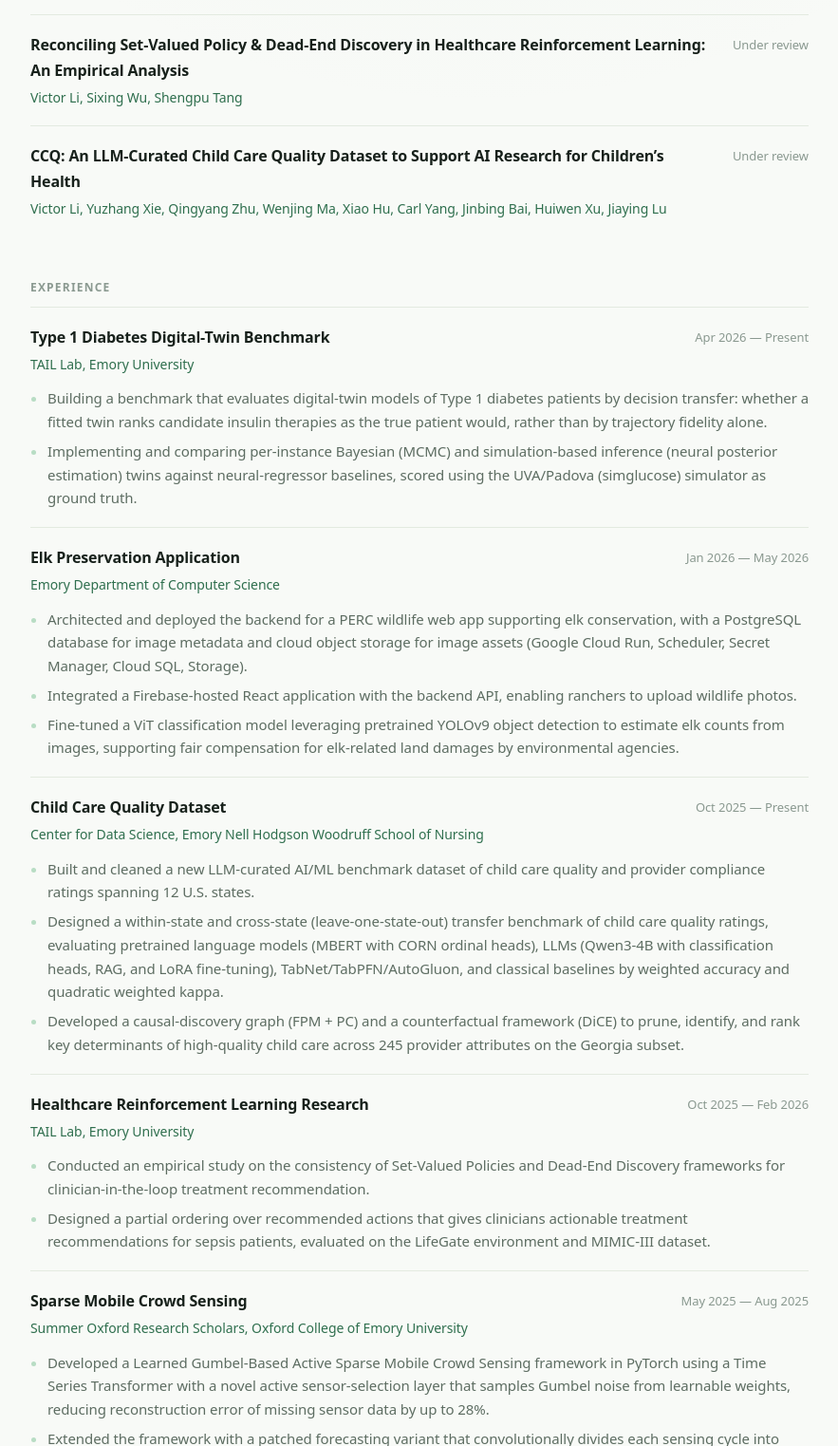
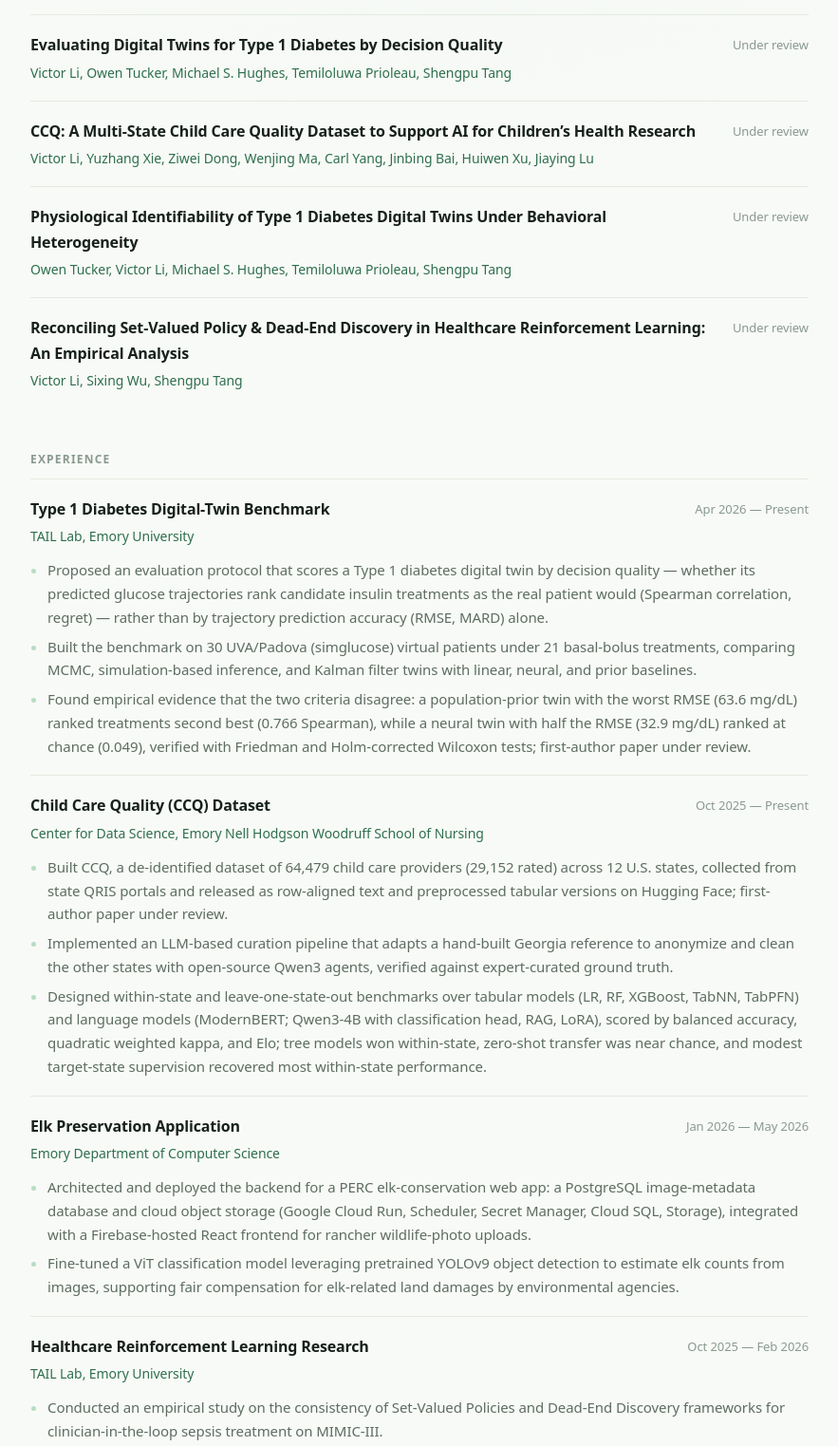
Before and after one commit to Veeeeeee7/Personal-Website, an Astro site: page /cv in a window 1280 px wide. Shown: the part 889-2412 px from the top of the page at 95% size, without its empty margins (136-1019 px from the left). Built offline with nearby package versions, Linux system fonts and the light colour scheme; Astro itself is replaced by a stand-in of ours.

Commit message:
Update site

```diff
--- a/src/data/activity.ts
+++ b/src/data/activity.ts
@@ -11,11 +11,11 @@
     {
         date: "Apr 2026 —",
         title: "Type 1 diabetes digital-twin benchmark",
-        text: "A benchmark that scores digital twins of Type 1 diabetes patients by decision transfer: whether a fitted twin ranks candidate insulin therapies the way the real patient would, rather than by trajectory fidelity alone. Comparing per-instance Bayesian (MCMC) and simulation-based inference twins against neural-regressor baselines, with the UVA/Padova simulator as ground truth.",
+        text: "A benchmark that scores digital twins of Type 1 diabetes patients by decision quality: whether a fitted twin ranks candidate insulin treatments the way the real patient would, rather than by trajectory error alone. Built on 30 UVA/Padova virtual patients under 21 basal-bolus treatments, comparing MCMC, simulation-based inference, and Kalman filter twins against linear, neural, and population-prior baselines. The two criteria disagree: the worst-RMSE twin ranked treatments second best, while a twin with half the RMSE ranked at chance. Two papers submitted to the Sim2Science workshop at NeurIPS 2026.",
     },
     {
         date: "Oct 2025 —",
         title: "Child care quality dataset",
-        text: "A new LLM-curated AI/ML benchmark dataset of child care quality and provider compliance ratings spanning 12 U.S. states, with a within-state and leave-one-state-out transfer benchmark over pretrained language models, LLMs, and tabular baselines. Also building a causal discovery graph via FPM and PC, with a DiCE counterfactual framework to rank the key determinants of quality across 245 provider attributes on the Georgia subset.",
+        text: "CCQ, a de-identified dataset of 64,479 child care providers across 12 U.S. states, collected from state QRIS portals and released on Hugging Face as row-aligned text and preprocessed tabular versions. An LLM curation pipeline adapts a hand-built Georgia reference to anonymize and clean the remaining states with open-source Qwen3 agents, and within-state and leave-one-state-out benchmarks pit tabular models against language models: trees win within-state, zero-shot transfer lands near chance, and modest target-state supervision recovers most of the gap.",
     },
 ];
--- a/src/data/highlights.ts
+++ b/src/data/highlights.ts
@@ -13,17 +13,31 @@
 // Titles, author lists, and DOIs verified against Crossref.
 export const highlights: Highlight[] = [
     {
+        title: "Evaluating Digital Twins for Type 1 Diabetes by Decision Quality",
+        authors:
+            "Victor Li, Owen Tucker, Michael S. Hughes, Temiloluwa Prioleau, Shengpu Tang",
+        meta: "Under review",
+        blurb: "An evaluation protocol that scores a Type 1 diabetes digital twin by whether its glucose trajectories rank candidate insulin treatments as the real patient would, not by trajectory error alone. On 30 UVA/Padova virtual patients under 21 treatments, the two criteria disagree: the worst-RMSE twin ranks second best, and a twin with half the RMSE ranks at chance.",
+    },
+    {
+        title: "CCQ: A Multi-State Child Care Quality Dataset to Support AI for Children’s Health Research",
+        authors:
+            "Victor Li, Yuzhang Xie, Ziwei Dong, Wenjing Ma, Carl Yang, Jinbing Bai, Huiwen Xu, Jiaying Lu",
+        meta: "Under review",
+        blurb: "A de-identified dataset of 64,479 child care providers across 12 U.S. states, curated from state QRIS portals by an LLM pipeline and released on Hugging Face, with within-state and leave-one-state-out benchmarks over tabular models and language models.",
+    },
+    {
+        title: "Physiological Identifiability of Type 1 Diabetes Digital Twins Under Behavioral Heterogeneity",
+        authors:
+            "Owen Tucker, Victor Li, Michael S. Hughes, Temiloluwa Prioleau, Shengpu Tang",
+        meta: "Under review",
+        blurb: "A study of when the physiological parameters of a Type 1 diabetes digital twin can actually be recovered from observed data, and how behavioral variation across patients limits that identifiability.",
+    },
+    {
         title: "Reconciling Set-Valued Policy & Dead-End Discovery in Healthcare Reinforcement Learning: An Empirical Analysis",
         authors: "Victor Li, Sixing Wu, Shengpu Tang",
         meta: "Under review",
         blurb: "An empirical study of how consistently Set-Valued Policies and Dead-End Discovery agree on clinician-in-the-loop sepsis treatment, plus a partial ordering over recommended actions. Evaluated on LifeGate and MIMIC-III.",
-    },
-    {
-        title: "CCQ: An LLM-Curated Child Care Quality Dataset to Support AI Research for Children’s Health",
-        authors:
-            "Victor Li, Yuzhang Xie, Qingyang Zhu, Wenjing Ma, Xiao Hu, Carl Yang, Jinbing Bai, Huiwen Xu, Jiaying Lu",
-        meta: "Under review",
-        blurb: "An LLM-curated benchmark of child care quality and provider compliance ratings across 12 U.S. states, with within-state and leave-one-state-out transfer tasks over language models, LLMs, and tabular baselines.",
     },
     {
         title: "Gumbel-Based Active Sparse Mobile Crowd Sensing with Time Series Transformer",
--- a/src/pages/cv.astro
+++ b/src/pages/cv.astro
@@ -25,8 +25,19 @@
     org: 'TAIL Lab, Emory University',
     when: 'Apr 2026 — Present',
     bullets: [
-      'Building a benchmark that evaluates digital-twin models of Type 1 diabetes patients by decision transfer: whether a fitted twin ranks candidate insulin therapies as the true patient would, rather than by trajectory fidelity alone.',
-      'Implementing and comparing per-instance Bayesian (MCMC) and simulation-based inference (neural posterior estimation) twins against neural-regressor baselines, scored using the UVA/Padova (simglucose) simulator as ground truth.',
+      'Proposed an evaluation protocol that scores a Type 1 diabetes digital twin by decision quality — whether its predicted glucose trajectories rank candidate insulin treatments as the real patient would (Spearman correlation, regret) — rather than by trajectory prediction accuracy (RMSE, MARD) alone.',
+      'Built the benchmark on 30 UVA/Padova (simglucose) virtual patients under 21 basal-bolus treatments, comparing MCMC, simulation-based inference, and Kalman filter twins with linear, neural, and prior baselines.',
+      'Found empirical evidence that the two criteria disagree: a population-prior twin with the worst RMSE (63.6 mg/dL) ranked treatments second best (0.766 Spearman), while a neural twin with half the RMSE (32.9 mg/dL) ranked at chance (0.049), verified with Friedman and Holm-corrected Wilcoxon tests; first-author paper under review.',
+    ],
+  },
+  {
+    role: 'Child Care Quality (CCQ) Dataset',
+    org: 'Center for Data Science, Emory Nell Hodgson Woodruff School of Nursing',
+    when: 'Oct 2025 — Present',
+    bullets: [
+      'Built CCQ, a de-identified dataset of 64,479 child care providers (29,152 rated) across 12 U.S. states, collected from state QRIS portals and released as row-aligned text and preprocessed tabular versions on Hugging Face; first-author paper under review.',
+      'Implemented an LLM-based curation pipeline that adapts a hand-built Georgia reference to anonymize and clean the other states with open-source Qwen3 agents, verified against expert-curated ground truth.',
+      'Designed within-state and leave-one-state-out benchmarks over tabular models (LR, RF, XGBoost, TabNN, TabPFN) and language models (ModernBERT; Qwen3-4B with classification head, RAG, LoRA), scored by balanced accuracy, quadratic weighted kappa, and Elo; tree models won within-state, zero-shot transfer was near chance, and modest target-state supervision recovered most within-state performance.',
     ],
   },
   {
@@ -34,19 +45,8 @@
     org: 'Emory Department of Computer Science',
     when: 'Jan 2026 — May 2026',
     bullets: [
-      'Architected and deployed the backend for a PERC wildlife web app supporting elk conservation, with a PostgreSQL database for image metadata and cloud object storage for image assets (Google Cloud Run, Scheduler, Secret Manager, Cloud SQL, Storage).',
-      'Integrated a Firebase-hosted React application with the backend API, enabling ranchers to upload wildlife photos.',
+      'Architected and deployed the backend for a PERC elk-conservation web app: a PostgreSQL image-metadata database and cloud object storage (Google Cloud Run, Scheduler, Secret Manager, Cloud SQL, Storage), integrated with a Firebase-hosted React frontend for rancher wildlife-photo uploads.',
       'Fine-tuned a ViT classification model leveraging pretrained YOLOv9 object detection to estimate elk counts from images, supporting fair compensation for elk-related land damages by environmental agencies.',
-    ],
-  },
-  {
-    role: 'Child Care Quality Dataset',
-    org: 'Center for Data Science, Emory Nell Hodgson Woodruff School of Nursing',
-    when: 'Oct 2025 — Present',
-    bullets: [
-      'Built and cleaned a new LLM-curated AI/ML benchmark dataset of child care quality and provider compliance ratings spanning 12 U.S. states.',
-      'Designed a within-state and cross-state (leave-one-state-out) transfer benchmark of child care quality ratings, evaluating pretrained language models (MBERT with CORN ordinal heads), LLMs (Qwen3-4B with classification heads, RAG, and LoRA fine-tuning), TabNet/TabPFN/AutoGluon, and classical baselines by weighted accuracy and quadratic weighted kappa.',
-      'Developed a causal-discovery graph (FPM + PC) and a counterfactual framework (DiCE) to prune, identify, and rank key determinants of high-quality child care across 245 provider attributes on the Georgia subset.',
     ],
   },
   {
@@ -54,7 +54,7 @@
     org: 'TAIL Lab, Emory University',
     when: 'Oct 2025 — Feb 2026',
     bullets: [
-      'Conducted an empirical study on the consistency of Set-Valued Policies and Dead-End Discovery frameworks for clinician-in-the-loop treatment recommendation.',
+      'Conducted an empirical study on the consistency of Set-Valued Policies and Dead-End Discovery frameworks for clinician-in-the-loop sepsis treatment on MIMIC-III.',
       'Designed a partial ordering over recommended actions that gives clinicians actionable treatment recommendations for sepsis patients, evaluated on the LifeGate environment and MIMIC-III dataset.',
     ],
   },
@@ -91,11 +91,11 @@
 ];
 
 const skills = [
-  { label: 'Languages', items: 'Python, Java, JavaScript, C, MATLAB, SQL' },
+  { label: 'Languages', items: 'Python, Java, C, MATLAB, SQL' },
   {
     label: 'ML',
     items:
-      'PyTorch, NumPy, Pandas, SciPy, scikit-learn, Hugging Face Transformers, PEFT/LoRA, AutoGluon, TabNet, TabPFN',
+      'PyTorch, NumPy, Pandas, SciPy, scikit-learn, XGBoost, Hugging Face Transformers, PEFT/LoRA, AutoGluon, TabNet, TabPFN, SHAP',
   },
   {
     label: 'Tools',
```
